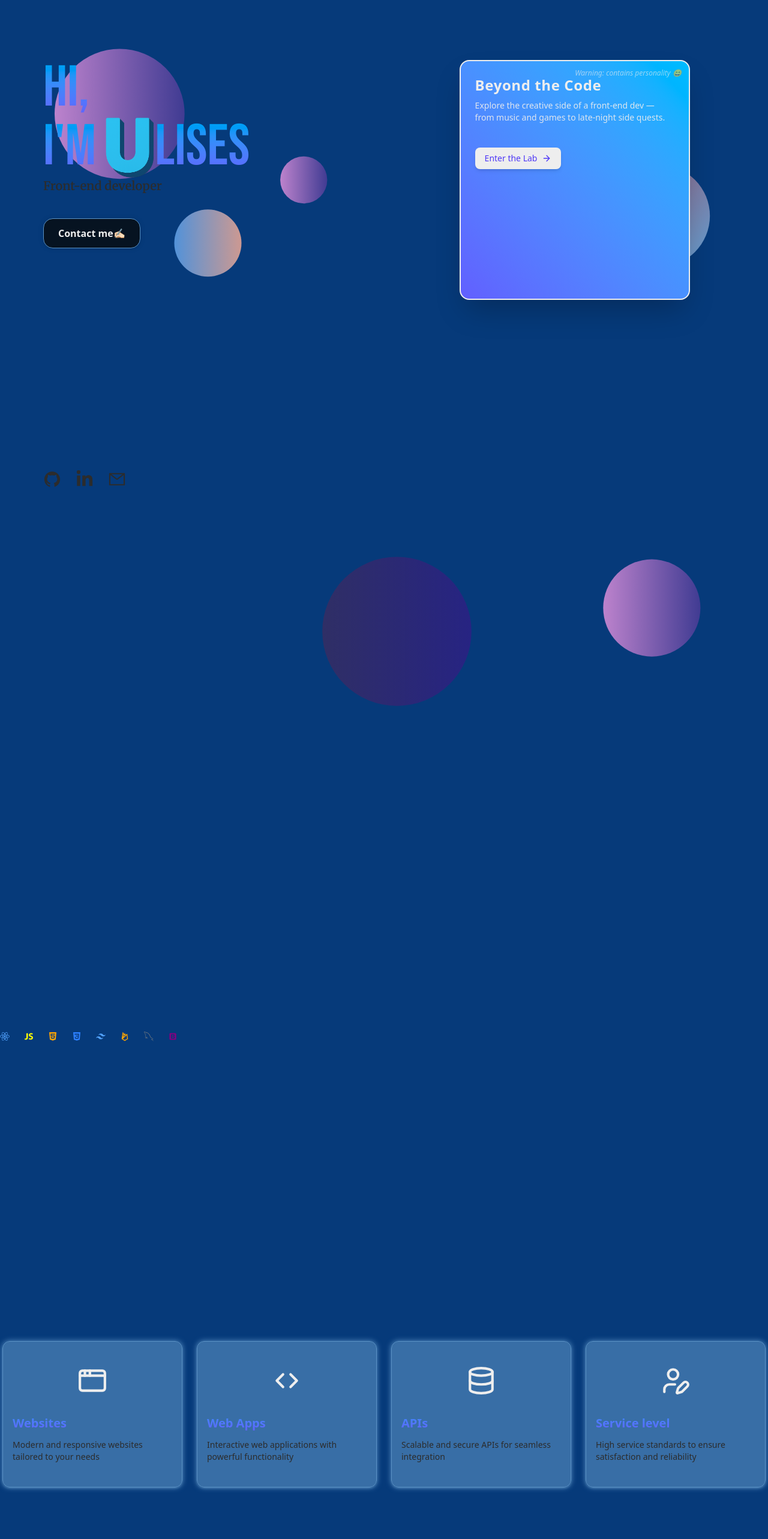
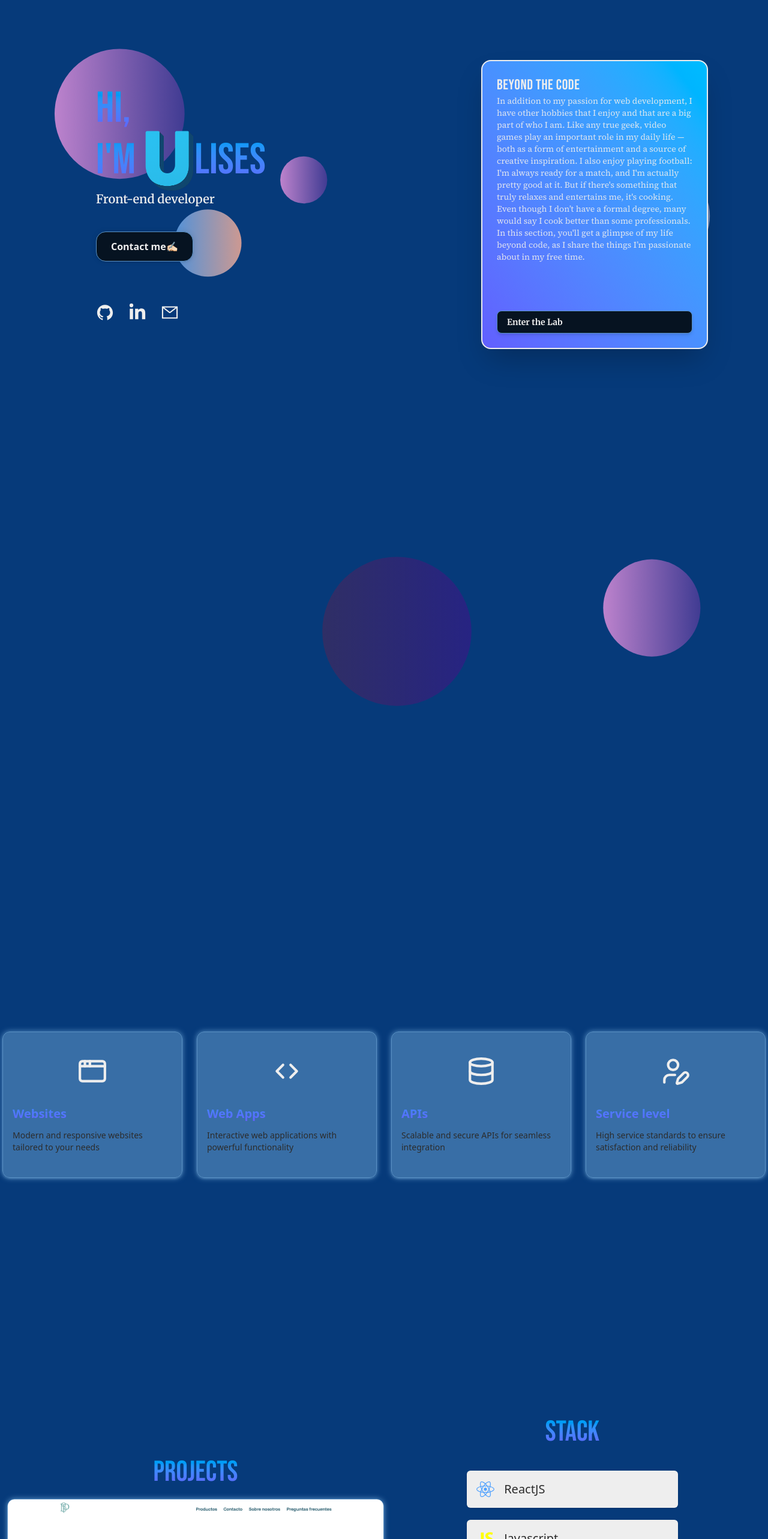
Before and after one commit to UlisesValero/MyPortfolio, a React (Vite) app: page / in a window 1280 px wide. Shown: the part 80-2646 px from the top of the page at 60% size. Built offline with nearby package versions, Linux system fonts and the light colour scheme.

Commit message:
V.13 Blog & Carousel & Stack corrections

```diff
--- a/src/components/pages/About.jsx
+++ b/src/components/pages/About.jsx
@@ -1,13 +1,25 @@
-import Blog from "../ui/Blog";
 import Carousel from "../ui/Carousel";
-
+import Stack from '../ui/Stack'
 
 const About = () => {
   return (
-    <div className="md:pt-20 flex justify-evenly items-center">
-      <Carousel />
+    <section className="flex flex-col md:flex-row w-full sm:px-3 gap-y-28">
+      <div className="md:w-1/2 flex flex-col items-center justify-center gap-y-5">
+      <h1 className="font-h1 dark:text-white text-5xl text-center text-gradient-theme ">
+        Projects
+      </h1>
+        <Carousel />
+      </div>
 
-    </div>
+      <div className="md:w-1/2 flex items-center justify-center ">
+      <div className=" flex flex-col items-center gap-y-10 w-[80%]">
+        <h1 className="font-h1 dark:text-white text-5xl text-center text-gradient-theme ">
+          Stack
+        </h1>
+        <Stack />
+      </div>
+      </div>
+    </section>
   );
 };
 
--- a/src/components/pages/Cards.jsx
+++ b/src/components/pages/Cards.jsx
@@ -1,5 +1,4 @@
 import CardsContent from "../ui/CardsContent"
-import Stack from '../ui/Stack'
 
 
 
@@ -8,12 +7,7 @@ import Stack from '../ui/Stack'
 
 const Cards = () => {
     return (
-        <>
-        <Stack/>
-        <section className="py-25">
         <CardsContent/>
-        </section>
-    </>
     )
 }
 
--- a/src/components/pages/Contact.jsx
+++ b/src/components/pages/Contact.jsx
@@ -11,7 +11,7 @@ const Contact = () => {
         <section className="flex justify-center pt-50 w-full">
             <div className="w-[90%] sm:w-[80%] rounded-r-3xl flex flex-col gap-30 lg:gap-10 lg:flex-row ">
             <div className="lg:w-1/2 pt-7 lg:flex lg:flex-col lg:items-center ">
-                <h1 className="font-h1 text-3xl dark:text-white text-center py-3">{translations[language].contactSection.title}</h1>
+                <h1 className="font-h1 text-3xl text-white dark:text-gradient-theme text-center py-3">{translations[language].contactSection.title}</h1>
                 <form className="w-full pt-10" action="submit">
                     <FormInput/>
               </form>
--- a/src/components/pages/Welcome.jsx
+++ b/src/components/pages/Welcome.jsx
@@ -11,29 +11,28 @@ const Welcome = () => {
 
     return (
         <>
-            <section className="flex flex-col xmd:flex-row px-3  text-black dark:text-white transition-all duration-300 pt-15">
-                                    <div className="absolute right-1 md:hidden  px-3 text-xs sm:text-md">
-                        <Button text={translations[language].welcomeSection.contactButton} />
-                    </div>
+            <section className="flex flex-col xmd:flex-row px-3 lg:px-25 text-white transition-all duration-300 pt-15">
+                <div className="absolute right-1 md:hidden px-3 text-xs sm:text-md">
+                    <Button text={translations[language].welcomeSection.contactButton} />
+                </div>
 
-                <div className="xmd:w-[60%] xmd:px-30 sm:px-15 pt-30 ">
-                    <div className="">
-                        <h1 className="font-h1 text-6xl md:text-8xl text-gradient-theme ">
+                <div className="xmd:w-[65%] xmd:px-30 sm:px-15 pt-30 xmd:flex xmd:flex-col xmd:justify-evenly">
+                    <div className="flex flex-col">
+                        <h1 className="font-h1 text-7xl md:text-10xl text-gradient-theme ">
                             {translations[language].welcomeSection.welcome1}
                         </h1>
-                    </div>
 
                     <div className="flex flex-row items-center gap-4 text-gradient-theme ">
-                        <h1 className="text-6xl md:text-8xl font-h1">
+                        <h1 className="text-7xl md:text-10xl font-h1">
                             {translations[language].welcomeSection.welcome2}
                         </h1>
                         <div className="flex items-center">
                             <img
-                                className="h-15 md:h-25 xmd:h-40 mr-0.5"
+                                className="h-20 md:h-25 xmd:h-40 mr-0.5"
                                 src="/assets/uLogoTitle.png"
                                 alt="U Logo"
                             />
-                            <h1 className="text-6xl md:text-8xl font-h1">lises</h1>
+                            <h1 className="text-7xl md:text-10xl font-h1">lises</h1>
                         </div>
                     </div>
 
@@ -43,19 +42,17 @@ const Welcome = () => {
                     <div className="hidden md:flex w-[30%]">
                         <Button text={translations[language].welcomeSection.contactButton} />
                     </div>
-                    <div className="xmd:h-full xmd:items-end  hidden xmd:flex ">
+                                        </div>
+                    <div className="pt-6">
                         <Social />
                     </div>
                 </div>
 
-                <div className="xmd:[40%] flex flex-col pt-30 ">
-                    <div className="hidden md:flex md:flex-col md:items-center">
+                <div className="xmd:w-[35%] flex flex-col  ">
+                    <div className="flex flex-col items-center pt-50 md:pt-30">
                         <Blog />
                     </div>
                 </div>
-                                    <div className="pt-45 xmd:hidden">
-                        <Social />
-                    </div>
             </section>
         </>
     )
--- a/src/components/ui/Blog.jsx
+++ b/src/components/ui/Blog.jsx
@@ -1,9 +1,10 @@
 import { motion } from "framer-motion";
-import { StepForward } from 'lucide-react';
+import { CircleArrowOutUpRightIcon, StepForward } from 'lucide-react';
 import { translations } from "../../lib/translations";
 import { useLanguage } from "../../context/LanguageContext";
 
 import { ArrowRight } from 'lucide-react';
+import Button from "./Button";
 // import { useNavigate } from 'react-router-dom';
 
 const Blog = () => {
@@ -12,26 +13,22 @@ const Blog = () => {
 
     return (
 <motion.div
-      className="relative h-[50vh] max-w-sm rounded-2xl bg-gradient-to-tr from-indigo-500 to-sky-400 dark:bg-gradient-to-t dark:from-salmon dark:to-[#563F74] border-2 p-6 text-white shadow-2xl"
+      className="relative h-fit max-w-sm rounded-2xl bg-gradient-to-tr from-indigo-500 to-sky-400 dark:bg-gradient-to-t dark:from-salmon dark:to-[#563F74] border-2 p-6 text-white shadow-2xl"
       whileHover={{ rotateY: 6, rotateX: -3 }}
       transition={{ type: 'spring', stiffness: 100 }}
     >
-      <div className="absolute top-3 right-3 text-xs italic opacity-60">Warning: contains personality 😄</div>
-
-      <h2 className="text-2xl font-semibold tracking-wide">Beyond the Code</h2>
-      <p className="mt-2 text-sm opacity-90">
-        Explore the creative side of a front-end dev — from music and games to late-night side quests.
+      <h2 className="text-2xl font-h1 tracking-wide">{translations[language].blog.title}</h2>
+      <p className=" font-p text-sm opacity-90">
+        {translations[language].blog.text}
       </p>
 
-      <div className="mt-auto flex justify-start pt-10">
-        <button
-        //   onClick={() => navigate('/hobbies')}
-          className="group inline-flex items-center gap-2 rounded-lg bg-white px-4 py-2 text-sm font-medium text-indigo-600 shadow-md transition hover:scale-105"
-        >
-          Enter the Lab
-          <ArrowRight className="h-4 w-4 transition group-hover:translate-x-1" />
-        </button>
-      </div>
+ <div className="flex pt-20 items-end">
+  <Button
+  className={"w-full font-h3 group inline-flex items-center gap-2 rounded-lg  px-4 py-2 text-sm  shadow-md transition hover:scale-105"}
+  text={"Enter the Lab"  }
+  >
+  </Button>
+</div>
     </motion.div>
     );
 };
--- a/src/components/ui/Carousel.jsx
+++ b/src/components/ui/Carousel.jsx
@@ -26,7 +26,7 @@ const Carousel = () => {
   } = DragAndSlide({ nextSlide, prevSlide });
 
   return (
-<div className="relative w-fit max-w-3xl overflow-hidden rounded-xl shadow-custom dark:border-salmon border-lgray border dark:shadow-salmon shadow-lgray">
+<div className="relative w-full max-w-2xl overflow-hidden rounded-xl shadow-custom dark:border-salmon border-lgray border dark:shadow-salmon shadow-lgray">
       <div
         ref={sliderRef}
         className="flex transition-transform duration-500 ease-in-out cursor-default"
@@ -42,7 +42,7 @@ const Carousel = () => {
     <img
       src={project.image}
       alt={project.name}
-      className="pointer-events-none object-cover w-160 h-90 md:rounded- md:py-5"
+      className="pointer-events-none object-cover h-90 md:rounded"
     />
   }
   name={project.name}
@@ -59,14 +59,14 @@ const Carousel = () => {
 
 <button
   onClick={prevSlide}
-  className="hidden lg:flex items-center justify-center absolute top-1/2 -translate-y-1/2 left-3 w-10 h-10 rounded-full bg-gray-300/70 dark:bg-salmon/30 hover:bg-gray-400/90 dark:hover:bg-salmon/80 hover:scale-105 transition duration-300 shadow-md cursor-pointer"
+  className="hidden lg:flex items-center justify-center absolute top-1/2 -translate-y-1/2 left-3 w-10 h-10 rounded-full bg-gray-300/70 dark:bg-salmon/70 hover:bg-gray-400/90 dark:hover:bg-salmon/50 hover:scale-105 transition duration-300 shadow-md cursor-pointer"
 >
   <div className="w-3 h-3 border-t-2 border-l-2 border-black rotate-[-45deg] " />
 </button>
 
 <button
   onClick={nextSlide}
-  className="hidden lg:flex items-center justify-center absolute top-1/2 -translate-y-1/2 right-3 w-10 h-10 rounded-full bg-gray-300/70 dark:bg-salmon/30 hover:bg-gray-400/90 dark:hover:bg-salmon/80 hover:scale-105 transition duration-300 shadow-md cursor-pointer"
+  className="hidden lg:flex items-center justify-center absolute top-1/2 -translate-y-1/2 right-3 w-10 h-10 rounded-full bg-gray-300/70 dark:bg-salmon/70 hover:bg-gray-400/90 dark:hover:bg-salmon/50 hover:scale-105 transition duration-300 shadow-md cursor-pointer"
 >
   <div className="w-3 h-3 border-t-2 border-r-2 border-black rotate-[45deg]" />
 </button>
--- a/src/components/ui/Stack.jsx
+++ b/src/components/ui/Stack.jsx
@@ -1,5 +1,3 @@
-import { useEffect, useState } from "react";
-import { motion } from "framer-motion";
 import { FaReact, FaHtml5 } from "react-icons/fa";
 import { IoLogoJavascript, IoLogoCss3 } from "react-icons/io";
 import { SiTailwindcss } from "react-icons/si";
@@ -8,29 +6,6 @@ import { GrMysql } from "react-icons/gr";
 import { DiBootstrap } from "react-icons/di";
 
 const Stack = () => {
-  const [shouldRotate, setShouldRotate] = useState(true);
-
-  useEffect(() => {
-    const interval = setInterval(() => {
-      setShouldRotate((prev) => !prev);
-    }, 4000);
-    return () => clearInterval(interval);
-  }, []);
-
-  const rotationProps = shouldRotate
-    ? {
-        animate: { rotate: 360 },
-        transition: {
-          repeat: Infinity,
-          duration: 4,
-          ease: "linear",
-        },
-      }
-    : {
-        animate: { rotate: 0 },
-        transition: { duration: 0.3 },
-      };
-
   const icons = [
     <FaReact className="text-blue-400" />,
     <IoLogoJavascript color="yellow" />,
@@ -41,15 +16,28 @@ const Stack = () => {
     <GrMysql color="gray" />,
     <DiBootstrap color="purple" />,
   ];
-    return (
-    <div className="flex flex-wrap gap-6 ">
-      {icons.map((Icon, index) => (
-        <motion.div key={index} {...rotationProps}>
-          {Icon}
-        </motion.div>
+
+  const stackNames = [
+    "ReactJS",
+    "Javascript",
+    "HTML5",
+    "CSS3",
+    "Tailwind v.4",
+    "Firebase",
+    "SQL",
+    "Bootstrap"
+  ];
+
+  return (
+    <div className="text-5xl md:text-3xl flex flex-col flex-wrap gap-y-5 w-[70%]">
+      {icons.map((icon, index) => (
+        <div key={index} className="flex items-center gap-4 bg-white p-4 rounded-md shadow-sm w-full md:w-auto">
+          {icon}
+          <h1 className="text-black text-xl">{stackNames[index]}</h1>
+        </div>
       ))}
     </div>
-    )
-}
+  );
+};
 
-export default Stack
+export default Stack;
```
Also changed, not shown: src/lib/translations.js.
